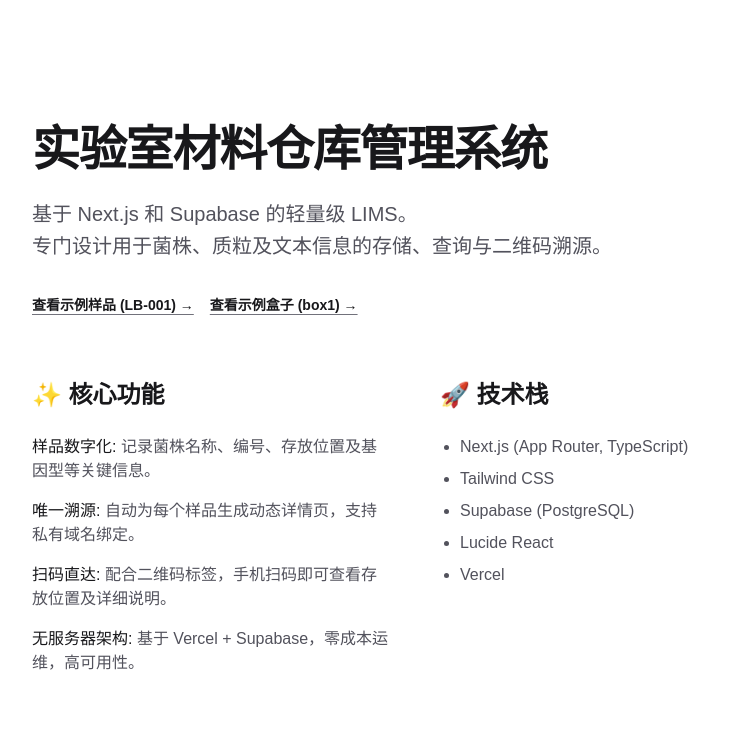
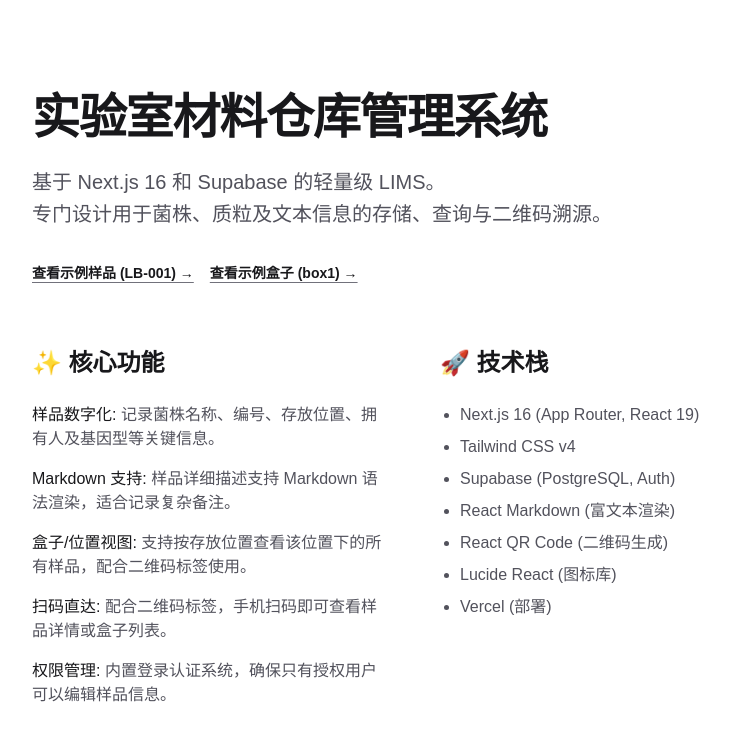
Before and after one commit to gaospecial/lab-inventory, a Next.js app: page / in a window 1280 px wide. Shown: the top 740 px of the page, without its empty margins (224-954 px from the left). Built offline with nearby package versions, Linux system fonts and the light colour scheme.

Commit message:
更新 README.md，提升项目描述的准确性，添加 Markdown 支持和权限管理功能的详细信息；更新技术栈部分以反映最新依赖版本。

```diff
--- a/src/app/page.tsx
+++ b/src/app/page.tsx
@@ -9,7 +9,7 @@
             实验室材料仓库管理系统
           </h1>
           <p className="text-xl leading-relaxed text-zinc-600 dark:text-zinc-400">
-            基于 Next.js 和 Supabase 的轻量级 LIMS。<br className="hidden sm:block" />
+            基于 Next.js 16 和 Supabase 的轻量级 LIMS。<br className="hidden sm:block" />
             专门设计用于菌株、质粒及文本信息的存储、查询与二维码溯源。
           </p>
           <div className="flex flex-col gap-4 pt-2 sm:flex-row">
@@ -35,16 +35,19 @@
             </h2>
             <ul className="space-y-4 text-zinc-600 dark:text-zinc-400">
               <li>
-                <strong className="font-medium text-zinc-900 dark:text-zinc-200">样品数字化:</strong> 记录菌株名称、编号、存放位置及基因型等关键信息。
+                <strong className="font-medium text-zinc-900 dark:text-zinc-200">样品数字化:</strong> 记录菌株名称、编号、存放位置、拥有人及基因型等关键信息。
               </li>
               <li>
-                <strong className="font-medium text-zinc-900 dark:text-zinc-200">唯一溯源:</strong> 自动为每个样品生成动态详情页，支持私有域名绑定。
+                <strong className="font-medium text-zinc-900 dark:text-zinc-200">Markdown 支持:</strong> 样品详细描述支持 Markdown 语法渲染，适合记录复杂备注。
               </li>
               <li>
-                <strong className="font-medium text-zinc-900 dark:text-zinc-200">扫码直达:</strong> 配合二维码标签，手机扫码即可查看存放位置及详细说明。
+                <strong className="font-medium text-zinc-900 dark:text-zinc-200">盒子/位置视图:</strong> 支持按存放位置查看该位置下的所有样品，配合二维码标签使用。
               </li>
               <li>
-                <strong className="font-medium text-zinc-900 dark:text-zinc-200">无服务器架构:</strong> 基于 Vercel + Supabase，零成本运维，高可用性。
+                <strong className="font-medium text-zinc-900 dark:text-zinc-200">扫码直达:</strong> 配合二维码标签，手机扫码即可查看样品详情或盒子列表。
+              </li>
+              <li>
+                <strong className="font-medium text-zinc-900 dark:text-zinc-200">权限管理:</strong> 内置登录认证系统，确保只有授权用户可以编辑样品信息。
               </li>
             </ul>
           </section>
@@ -54,11 +57,13 @@
               🚀 技术栈
             </h2>
             <ul className="list-disc pl-5 space-y-2 text-zinc-600 dark:text-zinc-400">
-              <li>Next.js (App Router, TypeScript)</li>
-              <li>Tailwind CSS</li>
-              <li>Supabase (PostgreSQL)</li>
-              <li>Lucide React</li>
-              <li>Vercel</li>
+              <li>Next.js 16 (App Router, React 19)</li>
+              <li>Tailwind CSS v4</li>
+              <li>Supabase (PostgreSQL, Auth)</li>
+              <li>React Markdown (富文本渲染)</li>
+              <li>React QR Code (二维码生成)</li>
+              <li>Lucide React (图标库)</li>
+              <li>Vercel (部署)</li>
             </ul>
           </section>
         </div>
```
Also changed, not shown: 1 other file (tests, documents, lock files or other folders).
